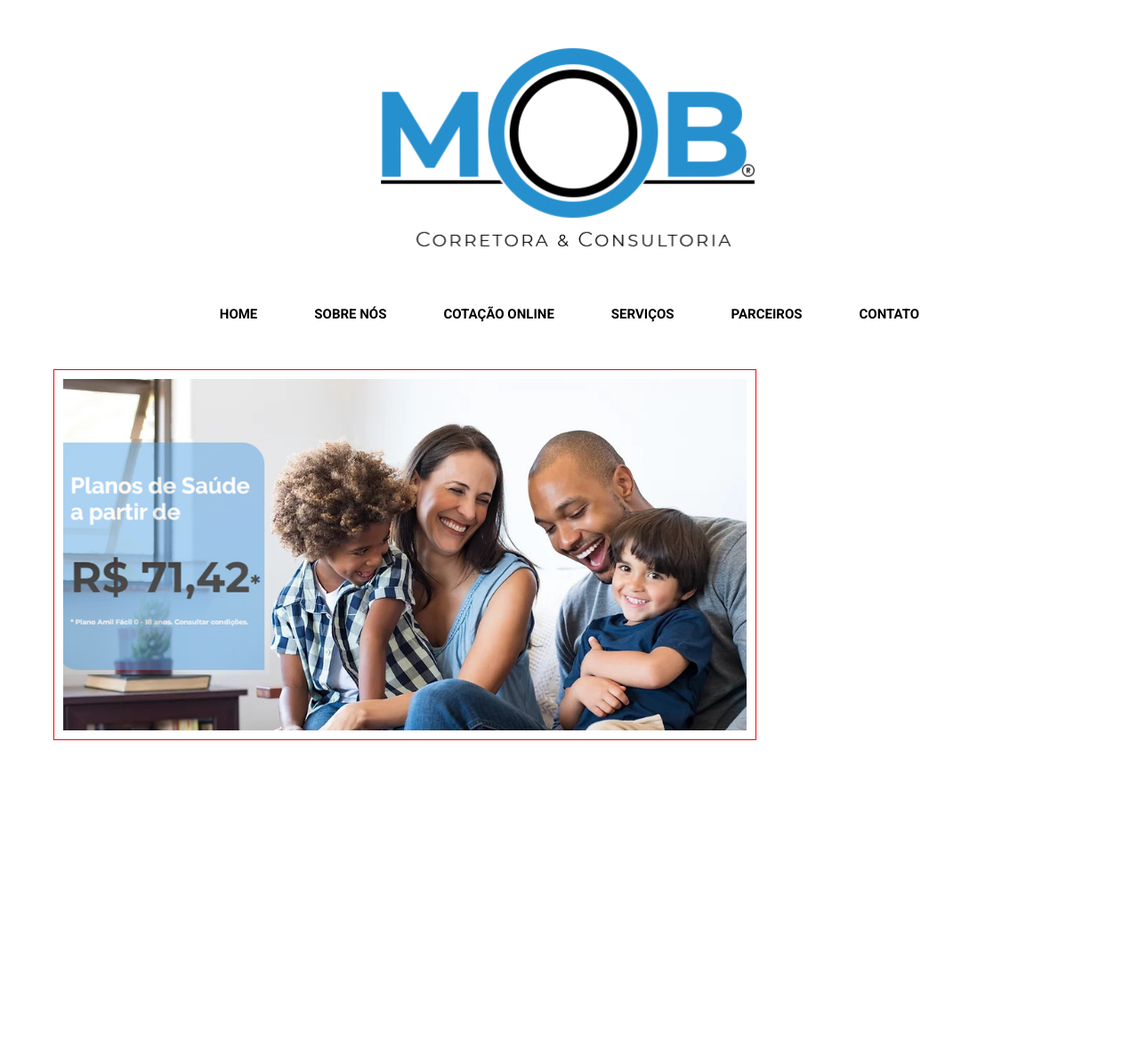
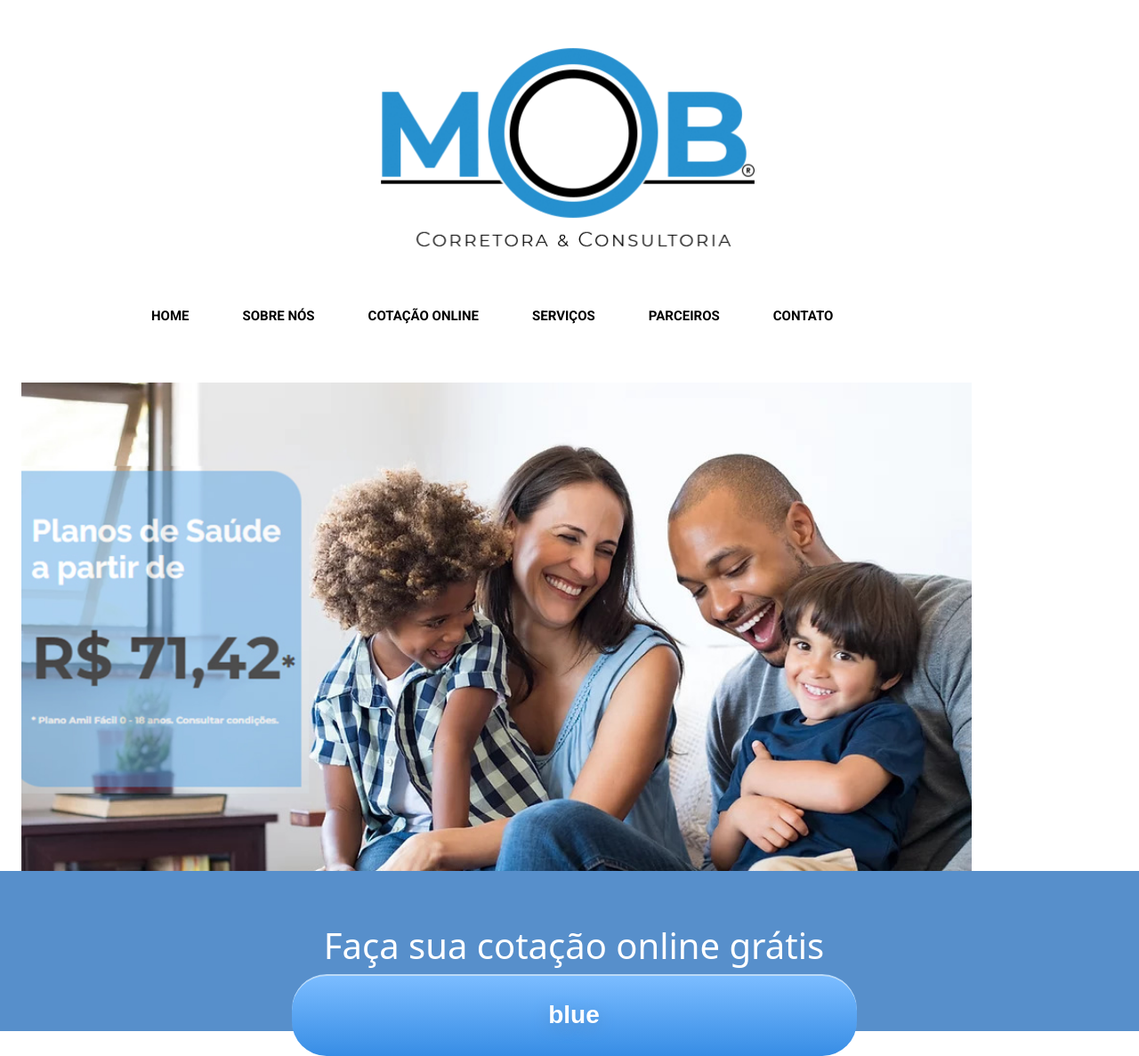
Before and after one commit to mendes114/mob, a PHP site: page / in a window 1280 px wide; the page is wider, and only the part inside the window is pictured. Shown: that part at 89% size. Before the commit the page ends 832 px from the top of that part, so only its background shows below. Run offline with PHP 8.4, Linux system fonts and the light colour scheme; some libraries are stand-ins or nearby versions.

Commit message:
bootstrap update

```diff
--- a/css/default.css
+++ /dev/null
@@ -1,98 +0,0 @@
-/* padrão */
-.esquerda{
-    float: left;
-}
-
-.direita{
-    float: right;
-    text-align: right;
-}
-
-.centro{
-    text-align: center;
-}
-
-.clearfix::after{
-    display: table;
-    float: none;
-    content: "";
-    clear: both;
-    overflow: auto;
-}
-
-.container{
-    width: 100%;
-    min-width: 340px;
-    max-width: 1280px;
-    margin: auto;
-}
-
-/*Grid*/
-.col-1{
-    width: 8.333%;
-}
-.col-2{
-    width: 16.666%;
-}
-.col-3{
-    width: 24.99%;
-}
-.col-4{
-    width: 33.32%;
-}
-.col-5{
-    width: 41.665%;
-}
-.col-6{
-    width: 50%;
-}
-.col-7{
-    width: 58.331%;
-}
-.col-8{
-    width: calc(8.333% * 8);/*66.664%*/
-}
-.col-9{
-     width: calc(8.333% * 9);/*74.997%;*/
-}
-.col-10{
-    width: calc(8.333% * 10);/*83.33%;*/
-}
-.col-11{
-    width: calc(8.333% * 11);/*91.663%;*/
-}
-.col-12{
-    width: calc(8.333% * 12);/*100%*/
-}
-
-[class*="col-"] {
-    float: left;
-    padding: 10px;
-    border: 1px solid red;
-}
-
-.row::after{ /*equivalente ou clearfix*/
-    content: "";
-    clear: both;
-    display: table;
-}
-
-/* Paddings */
-.p-1{
-    padding: 10px;
-}
-.p-2{
-    padding: 20px;
-}
-.p-3{
-    padding: 30px;
-}
-.p-4{
-    padding: 40px;
-}
-.p-5{
-    padding: 50px;
-}
-
-.respansive{
-    width: 100%;
--- a/css/reset.css
+++ /dev/null
@@ -1,48 +0,0 @@
-/* http://meyerweb.com/eric/tools/css/reset/
-   v2.0 | 20110126
-   License: none (public domain)
-*/
-
-html, body, div, span, applet, object, iframe,
-h1, h2, h3, h4, h5, h6, p, blockquote, pre,
-a, abbr, acronym, address, big, cite, code,
-del, dfn, em, img, ins, kbd, q, s, samp,
-small, strike, strong, sub, sup, tt, var,
-b, u, i, center,
-dl, dt, dd, ol, ul, li,
-fieldset, form, label, legend,
-table, caption, tbody, tfoot, thead, tr, th, td,
-article, aside, canvas, details, embed,
-figure, figcaption, footer, header, hgroup,
-menu, nav, output, ruby, section, summary,
-time, mark, audio, video {
-	margin: 0;
-	padding: 0;
-	border: 0;
-	font-size: 100%;
-	font: inherit;
-	vertical-align: baseline;
-}
-/* HTML5 display-role reset for older browsers */
-article, aside, details, figcaption, figure,
-footer, header, hgroup, menu, nav, section {
-	display: block;
-}
-body {
-	line-height: 1;
-}
-ol, ul {
-	list-style: none;
-}
-blockquote, q {
-	quotes: none;
-}
-blockquote:before, blockquote:after,
-q:before, q:after {
-	content: '';
-	content: none;
-}
-table {
-	border-collapse: collapse;
-	border-spacing: 0;
-}
--- a/css/site.css
+++ b/css/site.css
@@ -11,7 +11,7 @@
 }
 
 .nav {
-    height: 82px;
+    height: 120px
 }
 
 ul{
@@ -46,31 +46,6 @@
 
 }
 
-.container{
-    padding: 60px;
-    height: 100%;
-    display:;
-    text-align: center;
-}
-.container img{
-
-    height: 50%;
-    width: 60%;
-}
-.classeh{
-    background-color: #2690cf;
-    color: whitesmoke;
-    float:left;
-
-    font-size: 23pt;
-    font-family: Verdana, Geneva, Tahoma, sans-serif;
-    position:relative;
-    width: 20%;
-    margin-left: 370px;
-    margin-top: -350px !important;
-    text-align: center;
-
-}
 
 
 
@@ -78,15 +53,51 @@
 
 
 
-#solucao {
 
-        height: min-content 150px;
-        background-color:#ffffff;
-        font-family: Verdana, Geneva, Tahoma, sans-serif;
-    }
-h1{
-    font-size: 60px;
-    font-family: Verdana, Geneva, Tahoma, sans-serif;
-    background-color: #ffffff;
-    text-align:left;
+
+ /* fim da nav */
+
+
+ #propaganda2 {
+
+    color: white;
+    height: 180px;
+    padding-left: 10px;
+    padding-top: 30px;
+ }
+ #propaganda2 a {
+     padding: 25px;
+ }
+
+ #propaganda2 h1{
+     padding-top: 30px;
+ }
+
+.btnpropaganda1 {
+    justify-content: space-between;
+
 }
+.btnpropaganda1 {
+    box-shadow:inset 0px 2px 0px 0px #bbdaf7;
+    background:linear-gradient(to bottom, #79bbff 5%, #378de5 100%);
+    background-color:#79bbff;
+    border-radius:39px;
+    display:inline-block;
+    cursor:pointer;
+    color:#ffffff;
+    font-family:Arial;
+    font-size:28px;
+    font-weight:bold;
+    padding:16px 76px;
+    text-decoration:none;
+    text-shadow:0px 5px 17px #528ecc;
+}
+.btnpropaganda1:hover {
+    background:linear-gradient(to bottom, #378de5 5%, #79bbff 100%);
+    background-color:#378de5;
+}
+.btnpropaganda1:active {
+    position:relative;
+    top:1px;
+
+}
--- a/index.html
+++ b/index.html
@@ -10,14 +10,13 @@
         <link rel="icon" type="image/x-icon" href="logo.png">
         <link rel="stylesheet" type="text/css" href="css/reset.css">
         <link href="https://fonts.googleapis.com/css2?family=Roboto:wght@700&display=swap" rel="stylesheet">
-        <link rel="stylesheet" href="css/reset.css">
+        <link href="https://cdn.jsdelivr.net/npm/bootstrap@5.1.3/dist/css/bootstrap.min.css" rel="stylesheet" integrity="sha384-1BmE4kWBq78iYhFldvKuhfTAU6auU8tT94WrHftjDbrCEXSU1oBoqyl2QvZ6jIW3" crossorigin="anonymous">
         <link rel="stylesheet" href="css/color.css">
-        <link rel="stylesheet" href="css/default.css">
         <link rel="stylesheet" href="css/site.css">
     </head>
 
 <body>
-
+    <nav>
         <header>
             <img src="logo.png" alt="Logo MOB CORRETORA E CONSULTORIA" height="350px">
             </header>
@@ -33,9 +32,40 @@
                         <li><a href="#">CONTATO</a></li>
                     </ul>
                 </div>
+    </nav>
+    <section id="propaganda1" class="container row centro">
+        <img src="img/momentosemfamilia.jpg"  class="" alt="família feliz">
 
-    <section class="container">
-        <img src="img/momentosemfamilia.jpg" class="clearfix col-1" alt="família feliz">
+    </section>
+    <section id="propaganda2" class="clearfix bg-blue">
+        <div>
+        <div>
+            <h1 class="container clearfix col-6 esquerda">Faça sua cotação online grátis</h1>
+        </div>
+        <div>   <a href="#" class="col-6 esquerda btnpropaganda1"> blue</a> </div>
+
+        </div>
+
+    </section>
+
+    <section id="produtos" class="container clearfix bg-white">
+
+    </section>
+
+    <section id="propaganda3" class="row bg-white bg-black">
+
+    </section>
+
+    <section id="areaSocial" class="row clearfix bg-white">
+
+    </section>
+
+    <section id="propaganda4" class="row bg-white bg-black">
+
+    </section>
+
+    <section id="contatoMap" class="container row bg-white">
+
 
 
 
```
Also changed, not shown: 1 other file. Lines whose indentation alone changed are shown as unchanged.
